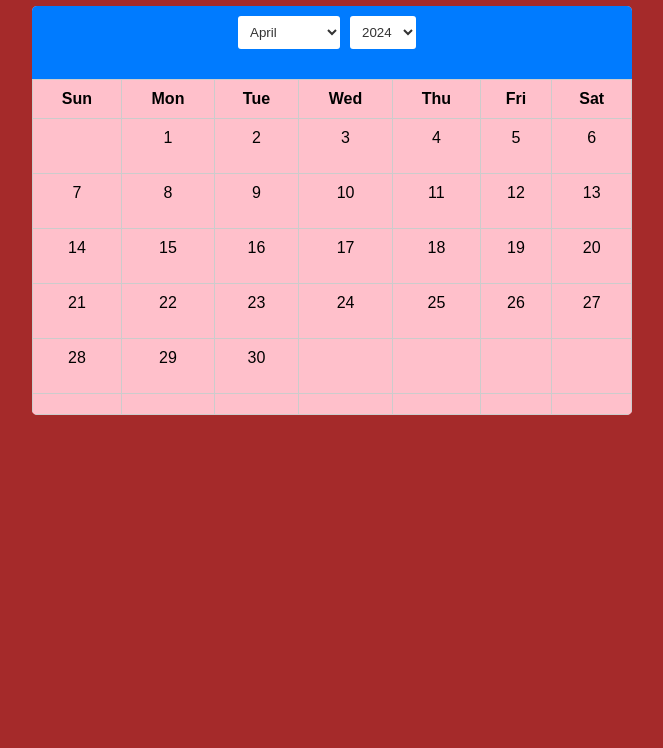
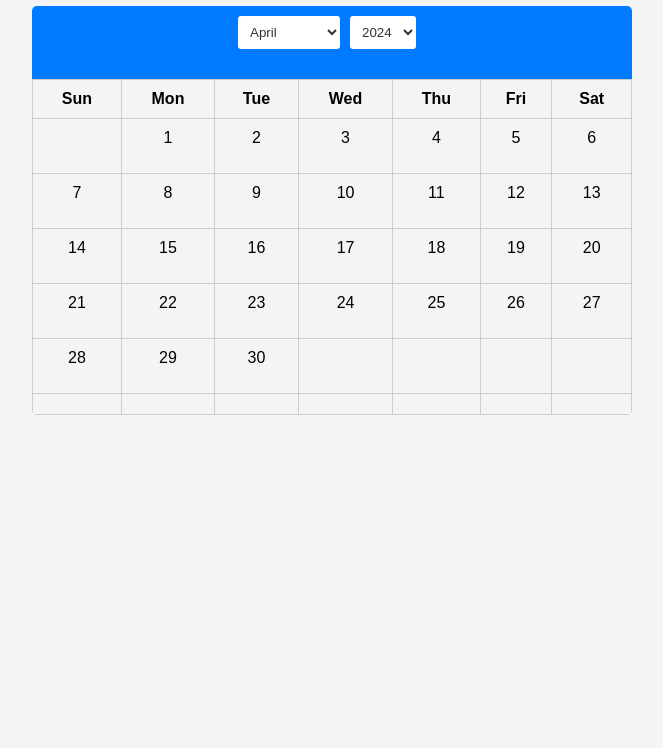
Before and after one commit to Deep-nestorbird/Task-Manager, a plain HTML site: page public/index.html in a window 1280 px wide. Shown: the part 72-820 px from the top of the page, without its empty margins (308-971 px from the left). Drawn offline with Linux system fonts and the light colour scheme.

Commit message:
index.html

```diff
--- a/public/index.html
+++ b/public/index.html
@@ -5,32 +5,10 @@
 <meta name="viewport" content="width=device-width, initial-scale=1.0">
 <title>Task Manager</title>
 <link rel="stylesheet" type="text/css" href="styles.css">
-
-<style>
-/* Change background color of the page to brown */
-body {
-    background-color: brown;
-}
-
-/* Change calendar background color to pink */
-.calendar {
-    background-color: pink;
-}
-
-/* Highlight current date */
-.current-date {
-    background-color: yellow; /* Change color as desired */
-}
-</style>
-
 </head>
 <body>
-
 <h1>Task Manager</h1>
-
-<!-- The Modal -->
 <div id="myModal" class="modal">
-  <!-- Modal content -->
   <div class="modal-content">
     <span class="close">&times;</span>
     <h2>Add Task</h2>
@@ -49,9 +27,6 @@ body {
     </form>
   </div>
 </div>
-
-
-
 <div class="calendar">
     <div class="header">
         <div class="month-year-selector">
```
